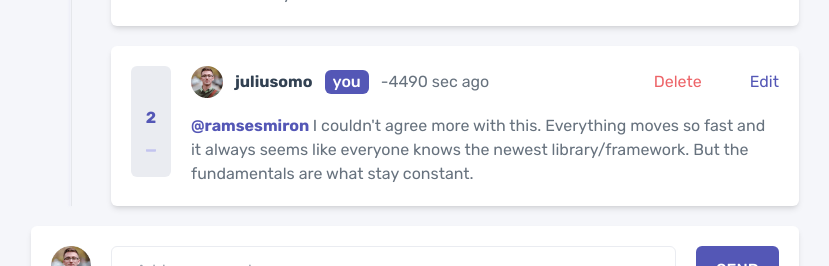
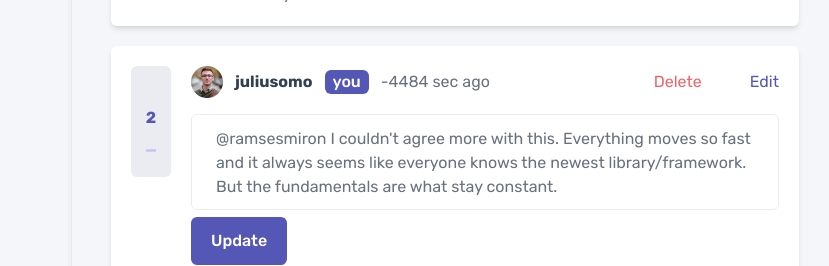
Before and after one commit to Foleas/Interactive-comments-section, a React (Vite) app: page / in a window 1280 px wide. Both pictures are taken after a click on the button "Edit". Shown: the part 534-800 px from the top of the page, without its empty margins (225-1054 px from the left). Built offline with nearby package versions, Linux system fonts and the light colour scheme; some icons are missing.

Commit message:
Edit Comment

```diff
--- a/src/App.tsx
+++ b/src/App.tsx
@@ -7,6 +7,7 @@ import {
   UserVote,
   ScoreAction,
   AddCommentHandler,
+  EditCommentHandler,
 } from "./types";
 import React from "react";
 import { getLocalStorage, setLocalStorage } from "./utils/localStorage";
@@ -150,6 +151,31 @@ function App() {
     return updatedComments;
   };
 
+  const editComment: EditCommentHandler = (id, content, array) => {
+    const thisComments = array ? array : comments;
+
+    return thisComments.map((c) => {
+      if (c.id === id) {
+        return {
+          ...c,
+          content,
+        };
+      } else if (c.replies && c.replies.length > 0) {
+        // updateComment(comment.replies, parentId, newComment);
+        const updatedReplies: CommentItem[] = editComment(
+          id,
+          content,
+          c.replies
+        );
+        return {
+          ...c,
+          replies: updatedReplies,
+        };
+      }
+      return c;
+    });
+  };
+
   const deleteComment = (
     comments: CommentItem[],
     commentId: number
@@ -197,10 +223,12 @@ function App() {
               updateScoreData={updateScoreData}
               currentUser={currentUser}
               addCommentData={addCommentData}
+              onEditComment={editComment}
               onDeleteComment={() => {
                 setShowDeleteModal(true);
                 setCommentIdToDelete(id);
               }}
+              setComments={setComments}
             />
             {replies && replies.length > 0 && (
               <div className="replies relative ml-10 pl-10">
--- a/src/components/CommentBox/index.tsx
+++ b/src/components/CommentBox/index.tsx
@@ -5,6 +5,8 @@ import {
   ScoreAction,
   AddCommentHandler,
   UpdateScoreHandler,
+  EditCommentHandler,
+  CommentItem,
 } from "../../types";
 import { ReactComponent as IconPlus } from "../../assets/icons/icon-plus.svg";
 import { ReactComponent as IconMinus } from "../../assets/icons/icon-minus.svg";
@@ -13,6 +15,7 @@ import { ReactComponent as IconDelete } from "../../assets/icons/icon-delete.svg
 import { ReactComponent as IconEdit } from "../../assets/icons/icon-edit.svg";
 import { getFormatedDate } from "../../utils/getDate";
 import ReplyBox from "../ReplyBox";
+import Button from "../common/Button";
 
 interface CommentBoxProps {
   id: number;
@@ -25,7 +28,9 @@ interface CommentBoxProps {
   updateScoreData: UpdateScoreHandler;
   currentUser: CommentUser;
   addCommentData: AddCommentHandler;
+  onEditComment?: EditCommentHandler;
   onDeleteComment?: () => void;
+  setComments: React.Dispatch<React.SetStateAction<CommentItem[]>>;
 }
 
 const CommentBox = (props: CommentBoxProps) => {
@@ -40,9 +45,15 @@ const CommentBox = (props: CommentBoxProps) => {
     updateScoreData,
     currentUser,
     addCommentData,
+    onEditComment,
     onDeleteComment,
+    setComments,
   } = props;
 
+  const [isEditing, setIsEditing] = useState(false);
+  const [editComment, setEditComment] = useState(
+    replyingTo ? `@${replyingTo} ${content}` : content
+  );
   const [isReplying, setIsReplying] = useState(false);
   const [scoreState, setScoreState] = useState(score);
   const [scoreAction, setScoreAction] = useState<ScoreAction>(
@@ -130,7 +141,7 @@ const CommentBox = (props: CommentBoxProps) => {
                   </button>
                   <button
                     className={`edit-btn ${actionButtonClass} ${actionButtonBlueClass}`}
-                    onClick={() => null}
+                    onClick={() => setIsEditing(true)}
                   >
                     <IconEdit className="transition-[fill]" />
                     <p className="transition-colors">Edit</p>
@@ -147,7 +158,27 @@ const CommentBox = (props: CommentBoxProps) => {
               )}
             </div>
           </div>
-          <div className="comment">
+          <div className="comment w-full">
+            {isEditing ? (
+              <>
+                <textarea
+                  name="comment"
+                  className="rounded-md transition-colors border border-gray-light focus:border-blue-moderate outline-none w-full h-[96px] py-3 px-6 resize-none"
+                  value={editComment}
+                  onChange={({ target }) => setEditComment(target.value)}
+                />
+                <Button
+                  text="Update"
+                  disabled={editComment === ""}
+                  onClickHandler={() => {
+                    onEditComment &&
+                      setComments(onEditComment(id, editComment));
+                    setEditComment("");
+                    setIsEditing(false);
+                  }}
+                />
+              </>
+            ) : (
               <p>
                 {replyingTo && (
                   <span className="text-blue-moderate font-bold">
@@ -156,6 +187,7 @@ const CommentBox = (props: CommentBoxProps) => {
                 )}
                 {content}
               </p>
+            )}
           </div>
         </div>
       </div>
--- a/src/types.d.ts
+++ b/src/types.d.ts
@@ -39,3 +39,10 @@ export type AddCommentHandler = (
   replyingTo: string,
   parentId?: number
 ) => void;
+
+export type EditCommentHandler = (
+  // comments: CommentItem[],
+  id: number,
+  content: string,
+  array?: CommentItem[]
+) => CommentItem[];
```
Lines whose indentation alone changed are shown as unchanged.
